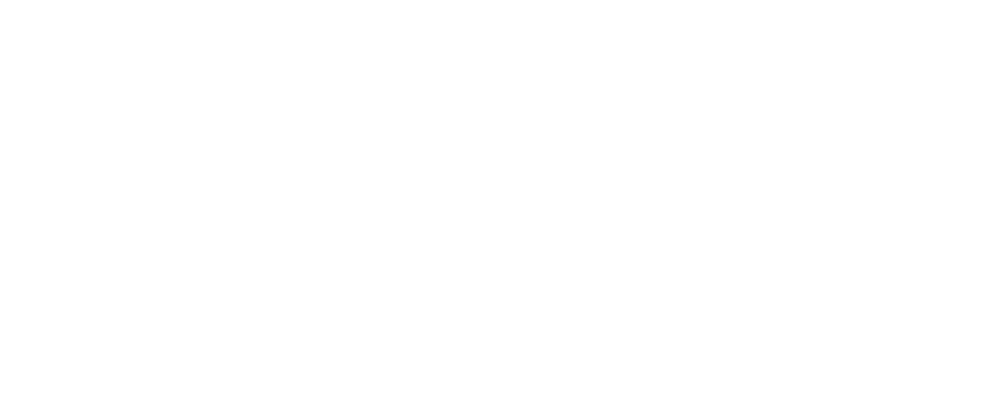
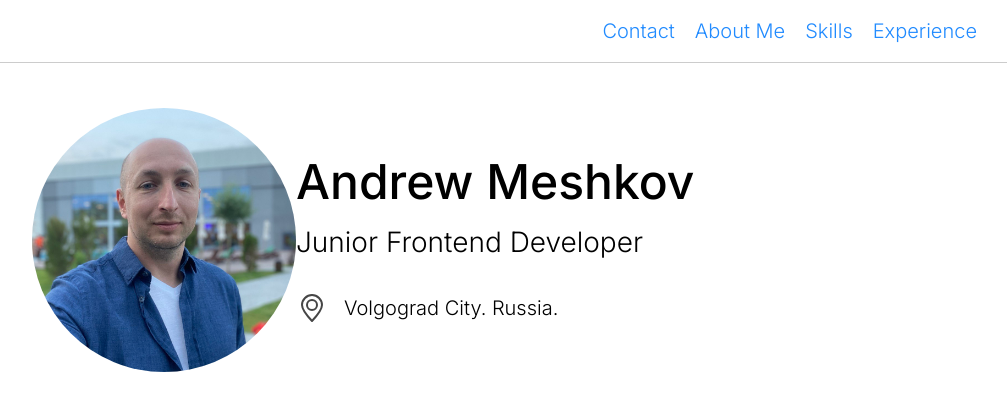
Before and after one commit to anmeshkov/rsschool-cv--from-11.11.2023, a plain HTML site: page index.html in a window 1280 px wide. Shown: the whole page, without its empty margins (128-1135 px from the left). Drawn offline with Linux system fonts and the light colour scheme.

Commit message:
feat: add header section

```diff
--- a/index.html
+++ b/index.html
@@ -1,13 +1,59 @@
 <!DOCTYPE html>
 <html lang="en">
+
 <head>
   <meta charset="UTF-8">
   <meta name="viewport" content="width=device-width, initial-scale=1.0">
   <title>Andrew Meshkov | Junior Frontend Developer</title>
+
   <!-- style -->
   <link rel="stylesheet" href="./css/main.css">
 </head>
+
 <body>
+  <!-- header -->
+  <div class="header">
+    <div class="container">
+      <!-- navigation -->
+      <nav class="nav">
+        <ul class="nav__list">
+          <li class="nav__item">
+            <a class="nav__link" href="#">Contact</a>
+          </li>
+          <li class="nav__item">
+            <a class="nav__link" href="#">About Me</a>
+          </li>
+          <li class="nav__item">
+            <a class="nav__link" href="#">Skills</a>
+          </li>
+          <li class="nav__item">
+            <a class="nav__link" href="#">Experience</a>
+          </li>
+        </ul>
+      </nav>
+      <!-- /navigation -->
+    </div>
+  </div>
+  <!-- /header -->
 
+  <!-- main -->
+  <main class="main">
+    <!-- resume section -->
+    <section class="resume">
+      <div class="container grid-2-column resume__wrapper">
+        <div class="resume__avatar">
+          <!-- <img class="avatar__img" src="./assets/img/me.jpg" alt="Andrew Meshkov"> -->
+        </div>
+        <div class="resume__content">
+          <h1 class="content__title">Andrew Meshkov</h1>
+          <p class="content__subtitle">Junior Frontend Developer</p>
+          <p class="content__location"><i class="icon icon-location"></i>Volgograd City. Russia.</p>
+        </div>
+      </div>
+    </section>
+    <!-- /resume section -->
+  </main>
+  <!-- /main -->
 </body>
+
 </html>
--- a/scss/abstracts/_variables.scss
+++ b/scss/abstracts/_variables.scss
@@ -0,0 +1,12 @@
+/* Variables
+   ========================================================================== */
+$page-width: 960px;
+$page-padding: 15px;
+// typography
+$font-main: 'Inter', sans-serif;
+$font-size-main: 20px;
+
+// colors
+$color-main: #000000;
+$color-second: #CCCCCC;
+$color-links: #218bff;
--- /dev/null
+++ b/scss/base/_typography.scss
@@ -0,0 +1,29 @@
+/* Fonts
+   ========================================================================== */
+@import url('https://fonts.googleapis.com/css2?family=Inter:wght@300;500&display=swap');
+
+body {
+  font-family: $font-main;
+  color: $color-main;
+  font-size: $font-size-main;
+  font-style: normal;
+  font-weight: 300;
+  line-height: 32px;
+}
+
+h1 {
+  color: $color-main;
+  font-family: $font-main;
+  font-size: 48px;
+  font-style: normal;
+  font-weight: 500;
+  line-height: 52px;
+}
+
+a {
+  color: $color-links;
+}
+
+a:hover {
+  text-decoration: underline;
+}
--- /dev/null
+++ b/scss/layout/_grid.scss
@@ -0,0 +1,14 @@
+/* Grid
+   ========================================================================== */
+.container {
+  max-width: $page-width;
+  margin-left: auto;
+  margin-right: auto;
+  padding-left: $page-padding;
+  padding-right: $page-padding;
+}
+
+// .grid-2-column {
+//   display: flex;
+//   column-gap: 136px;
+// }
--- /dev/null
+++ b/scss/layout/_header.scss
@@ -0,0 +1,25 @@
+.header {
+  padding: 15px 0;
+  border-bottom: 1px solid $color-second;
+}
+.container {
+}
+.nav {
+		// .nav__list
+		&__list {
+      margin: 0;
+      padding: 0;
+      display: flex;
+      justify-content: end;
+      align-items: center;
+      list-style: none;
+      column-gap: 20px;
+		}
+		// .nav__item
+		&__item {
+		}
+		// .nav__link
+		&__link {
+      text-decoration: none;
+		}
+}
--- /dev/null
+++ b/scss/layout/_icons.scss
@@ -0,0 +1,17 @@
+/* Icons
+   ========================================================================== */
+.icon {
+  display: inline-flex;
+  width: 32px;
+  height: 32px;
+  align-items: center;
+  justify-content: center;
+  background-position: center center;
+  background-repeat: no-repeat;
+  background-size: contain;
+}
+
+.icon-location {
+  background-image: url('../../assets/svg/location.svg');
+  margin-right: 16px;
+}
--- /dev/null
+++ b/scss/layout/_resume.scss
@@ -0,0 +1,59 @@
+/* Resume
+   ========================================================================== */
+.resume {
+
+  &__wrapper {
+    padding: 45px 0;
+    display: flex;
+  }
+
+  // .resume__avatar
+  &__avatar {
+    width: 264px;
+    height: 264px;
+    border-radius: 264px;
+    background: url('../../assets/img/me.jpg'), lightgray 50%;
+    background-position: center center;
+    background-size: cover;
+    background-repeat: no-repeat;
+  }
+
+  // .resume__content
+  &__content {
+    min-height: 264px;
+    height: 100%;
+    display: flex;
+    flex-direction: column;
+    justify-content: center;
+  }
+}
+
+.avatar {
+
+
+  // .avatar__img
+  &__img {}
+}
+
+.content {
+  // .content__title
+  &__title {
+    margin: 0 0 16px;
+  }
+
+  // .content__subtitle
+  &__subtitle {
+    font-size: 28px;
+    font-style: normal;
+    font-weight: 300;
+    line-height: 36px;
+    margin: 0 0 32px;
+  }
+
+  // .content__location
+  &__location {
+    margin: 0;
+    display: inline-flex;
+    align-items: center;
+  }
+}
--- a/scss/main.scss
+++ b/scss/main.scss
@@ -2,3 +2,8 @@
    ========================================================================== */
 @import './base/normalize';
 @import './abstracts/variables';
+@import './layout/grid';
+@import './base/typography';
+@import './layout/icons';
+@import './layout/header';
+@import './layout/resume';
```
Also changed, not shown: assets/img/me.jpg (added), assets/svg/location.svg (added), css/main.css, 1 other file.
